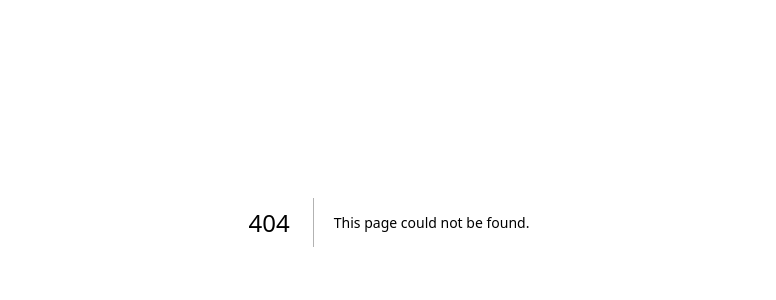
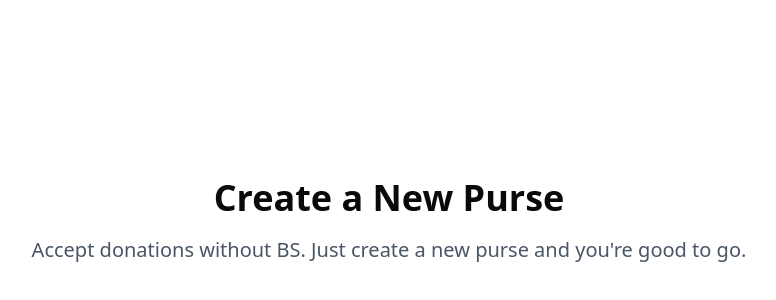
Before and after one commit to paulbgtr/open-purse, a Next.js app: page /new in a window 1280 px wide. Before the commit this address had no page. Shown: the part 178-478 px from the top of the page, without its empty margins (251-1027 px from the left). Built offline with nearby package versions, Linux system fonts and the light colour scheme.

Commit message:
chore: add home page

```diff
--- /dev/null
+++ b/app/new/page.tsx
@@ -0,0 +1,13 @@
+export default function NewPage() {
+  return (
+    <div className="flex flex-col items-center justify-center min-h-screen py-2">
+      <h1 className="text-4xl font-bold text-center mb-4">
+        Create a New Purse
+      </h1>
+      <p className="text-xl text-gray-600 leading-relaxed">
+        Accept donations without BS. Just create a new purse and you're good to
+        go.
+      </p>
+    </div>
+  );
+}
```
